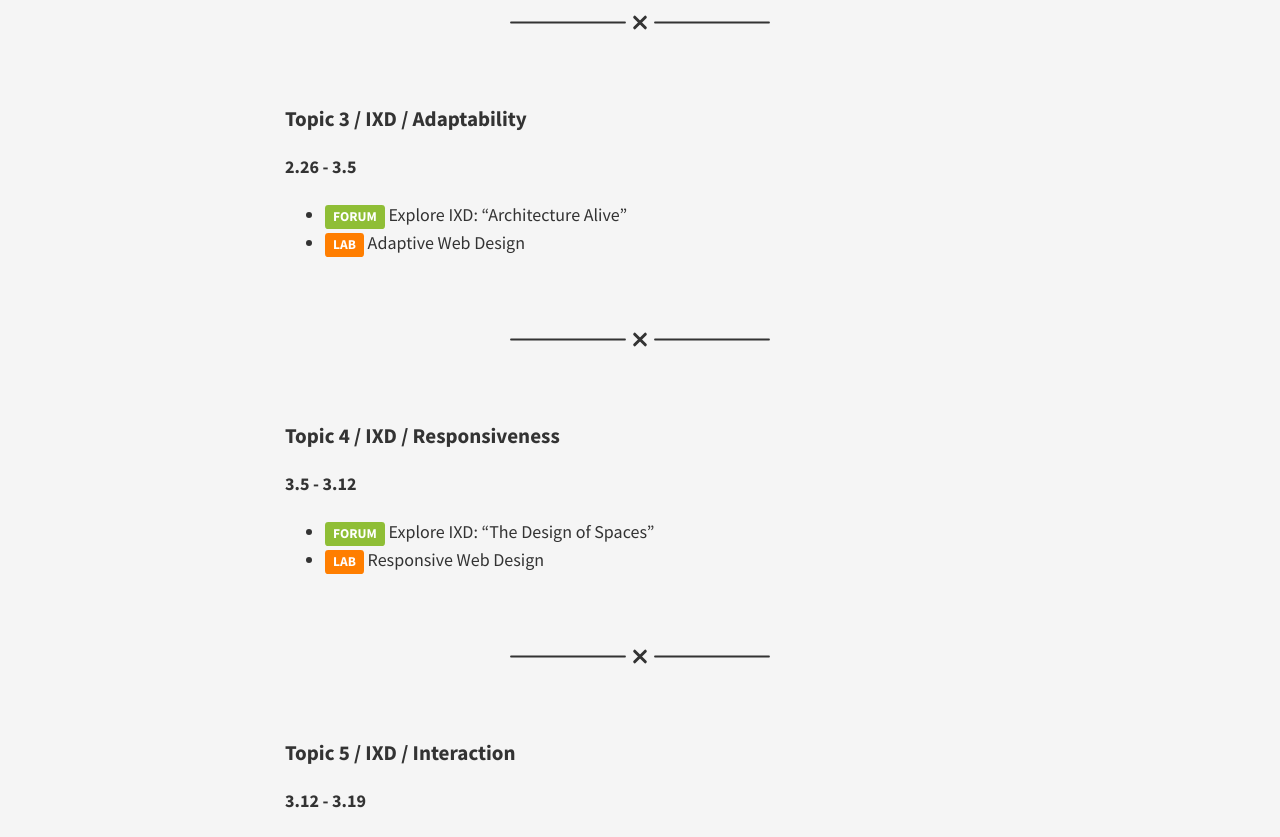
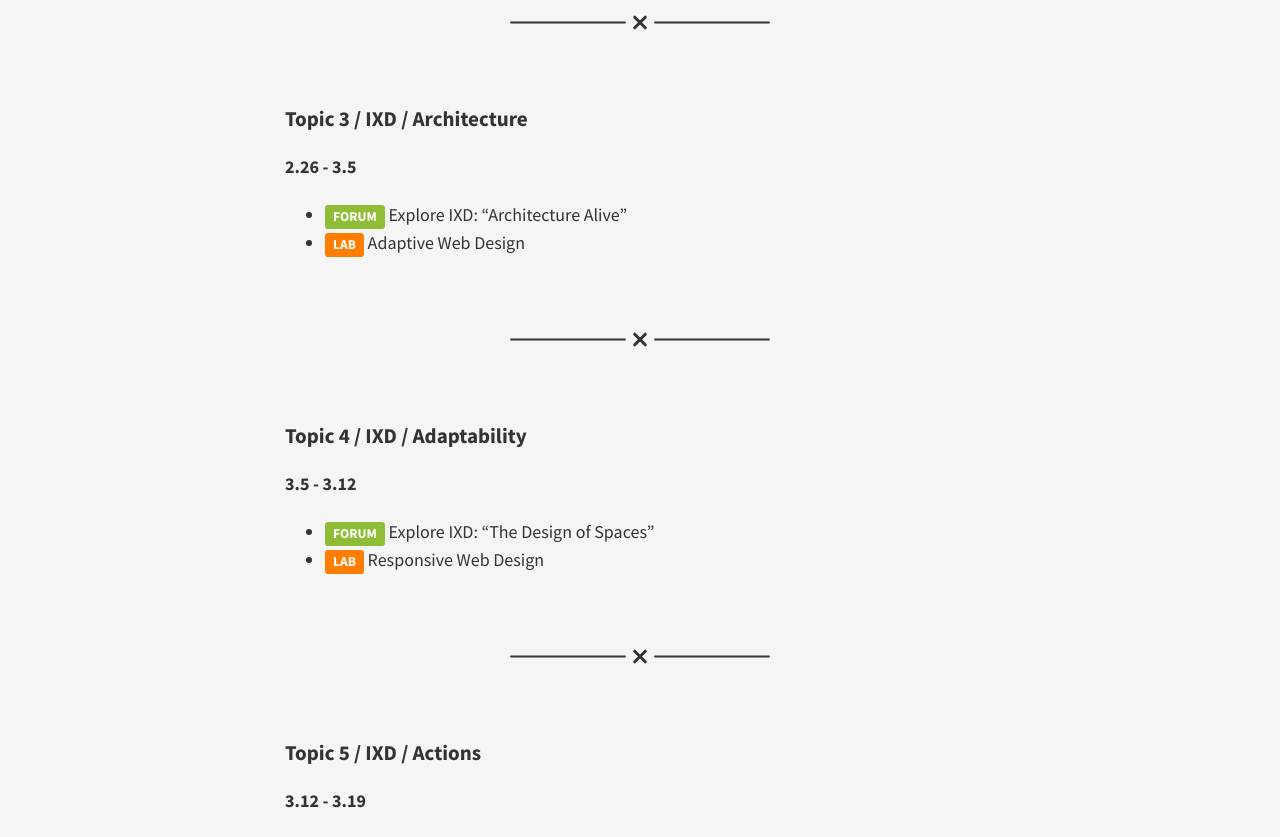
Before and after one commit to Media-Ed-Online/princ-int-media, a Jekyll site: the page built from _posts/2018-01-26-schedule.md, in a window 1280 px wide and 1400 px high, scrolled down 641 px. Shown: the part 155-992 px from the top of the window. Built offline with Jekyll 4.4.1, drawn with Linux system fonts in a browser that asks for light colours; nearby versions of some CDN libraries.

Commit message:
Updated schedule.

```diff
--- a/_posts/2018-01-26-schedule.md
+++ b/_posts/2018-01-26-schedule.md
@@ -24,14 +24,14 @@ title: Schedule
 
 <hr>
 
-### Topic 3 / IXD / Adaptability
+### Topic 3 / IXD / Architecture
 #### 2.26 - 3.5
 - <span class="label label-forum">Forum</span> Explore IXD: "Architecture Alive"
 - <span class="label label-lab">Lab</span> Adaptive Web Design
 
 <hr>
 
-### Topic 4 / IXD / Responsiveness
+### Topic 4 / IXD / Adaptability
 #### 3.5 - 3.12
 - <span class="label label-forum">Forum</span> Explore IXD: "The Design of Spaces"
 - <span class="label label-lab">Lab</span> Responsive Web Design
@@ -39,7 +39,7 @@ title: Schedule
 
 <hr>
 
-### Topic 5 / IXD / Interaction
+### Topic 5 / IXD / Actions
 #### 3.12 - 3.19
 - <span class="label label-forum">Forum</span> Explore IXD: "Virtual Storytelling"
 - <span class="label label-project">Project</span> Website Design
```
